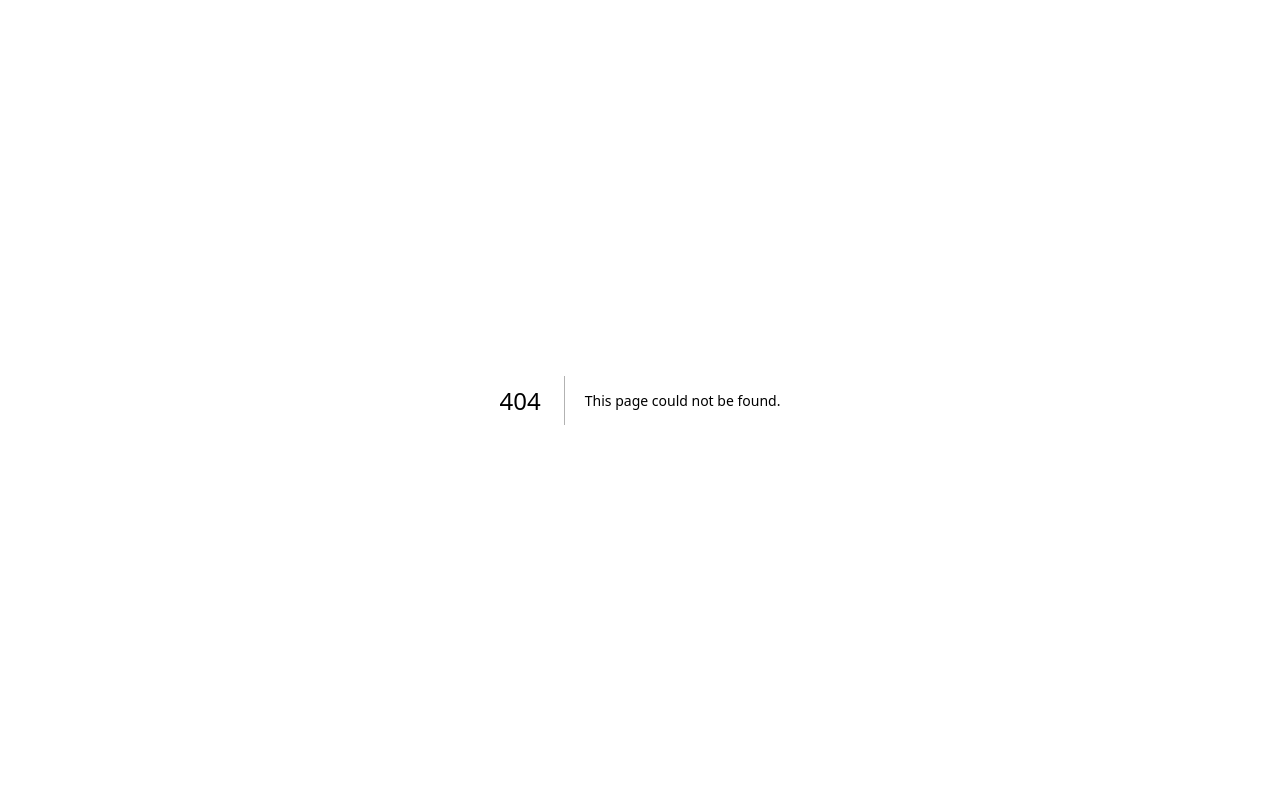
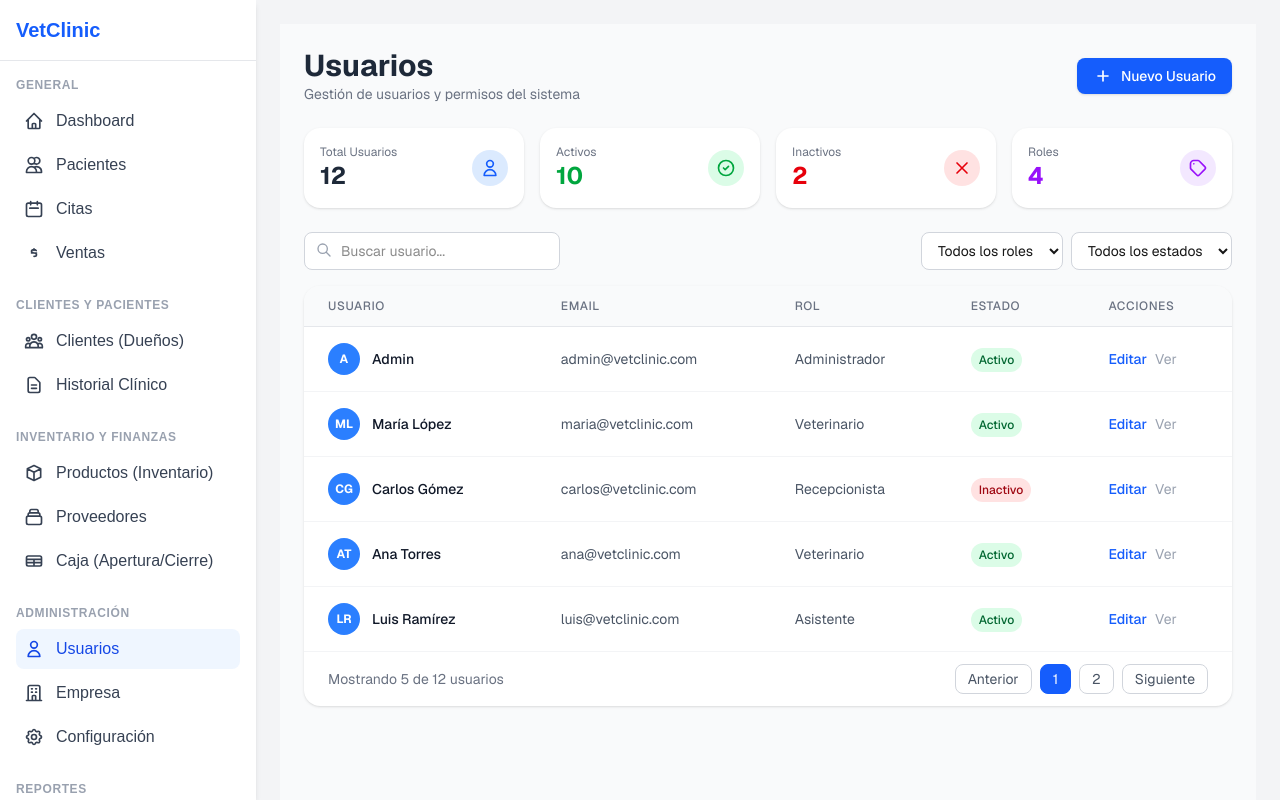
Before and after one commit to jkLion12/Sistema-Veterinaria, a Next.js app: page /home/usuarios in a window 1280 px wide. Before the commit this address had no page. Built offline with nearby package versions, Linux system fonts and the light colour scheme.

Commit message:
implementando la vista usuarios

```diff
--- /dev/null
+++ b/src/app/home/usuarios/page.tsx
@@ -0,0 +1,158 @@
+// src/app/dashboard/usuarios/page.tsx
+export default function UsuariosPage() {
+  // Datos de ejemplo
+  const usuarios = [
+    { id: 1, nombre: 'Admin', email: 'admin@vetclinic.com', rol: 'Administrador', estado: 'Activo', avatar: 'A' },
+    { id: 2, nombre: 'María López', email: 'maria@vetclinic.com', rol: 'Veterinario', estado: 'Activo', avatar: 'ML' },
+    { id: 3, nombre: 'Carlos Gómez', email: 'carlos@vetclinic.com', rol: 'Recepcionista', estado: 'Inactivo', avatar: 'CG' },
+    { id: 4, nombre: 'Ana Torres', email: 'ana@vetclinic.com', rol: 'Veterinario', estado: 'Activo', avatar: 'AT' },
+    { id: 5, nombre: 'Luis Ramírez', email: 'luis@vetclinic.com', rol: 'Asistente', estado: 'Activo', avatar: 'LR' },
+  ];
+
+  return (
+    <div className="min-h-screen bg-gray-50 p-4 md:p-6 font-sans">
+      {/* Encabezado */}
+      <div className="mb-6 flex flex-col sm:flex-row sm:items-center sm:justify-between">
+        <div>
+          <h1 className="text-2xl md:text-3xl font-bold text-gray-800">Usuarios</h1>
+          <p className="text-sm text-gray-500">Gestión de usuarios y permisos del sistema</p>
+        </div>
+        <div className="mt-4 sm:mt-0">
+          <button className="inline-flex items-center rounded-lg bg-blue-600 px-4 py-2 text-sm font-medium text-white shadow hover:bg-blue-700 transition">
+            <svg className="w-5 h-5 mr-2" fill="none" stroke="currentColor" viewBox="0 0 24 24">
+              <path strokeLinecap="round" strokeLinejoin="round" strokeWidth="2" d="M12 6v6m0 0v6m0-6h6m-6 0H6" />
+            </svg>
+            Nuevo Usuario
+          </button>
+        </div>
+      </div>
+
+      {/* Tarjetas de estadísticas */}
+      <div className="grid grid-cols-2 lg:grid-cols-4 gap-4 mb-6">
+        <div className="bg-white rounded-2xl shadow p-4 flex items-center justify-between">
+          <div>
+            <p className="text-xs text-gray-500">Total Usuarios</p>
+            <p className="text-2xl font-bold text-gray-800">12</p>
+          </div>
+          <div className="bg-blue-100 rounded-full p-2">
+            <svg className="w-5 h-5 text-blue-600" fill="none" stroke="currentColor" viewBox="0 0 24 24">
+              <path strokeLinecap="round" strokeLinejoin="round" strokeWidth="2" d="M16 7a4 4 0 11-8 0 4 4 0 018 0zM12 14a7 7 0 00-7 7h14a7 7 0 00-7-7z" />
+            </svg>
+          </div>
+        </div>
+        <div className="bg-white rounded-2xl shadow p-4 flex items-center justify-between">
+          <div>
+            <p className="text-xs text-gray-500">Activos</p>
+            <p className="text-2xl font-bold text-green-600">10</p>
+          </div>
+          <div className="bg-green-100 rounded-full p-2">
+            <svg className="w-5 h-5 text-green-600" fill="none" stroke="currentColor" viewBox="0 0 24 24">
+              <path strokeLinecap="round" strokeLinejoin="round" strokeWidth="2" d="M9 12l2 2 4-4m6 2a9 9 0 11-18 0 9 9 0 0118 0z" />
+            </svg>
+          </div>
+        </div>
+        <div className="bg-white rounded-2xl shadow p-4 flex items-center justify-between">
+          <div>
+            <p className="text-xs text-gray-500">Inactivos</p>
+            <p className="text-2xl font-bold text-red-600">2</p>
+          </div>
+          <div className="bg-red-100 rounded-full p-2">
+            <svg className="w-5 h-5 text-red-600" fill="none" stroke="currentColor" viewBox="0 0 24 24">
+              <path strokeLinecap="round" strokeLinejoin="round" strokeWidth="2" d="M6 18L18 6M6 6l12 12" />
+            </svg>
+          </div>
+        </div>
+        <div className="bg-white rounded-2xl shadow p-4 flex items-center justify-between">
+          <div>
+            <p className="text-xs text-gray-500">Roles</p>
+            <p className="text-2xl font-bold text-purple-600">4</p>
+          </div>
+          <div className="bg-purple-100 rounded-full p-2">
+            <svg className="w-5 h-5 text-purple-600" fill="none" stroke="currentColor" viewBox="0 0 24 24">
+              <path strokeLinecap="round" strokeLinejoin="round" strokeWidth="2" d="M7 7h.01M7 3h5c.512 0 1.024.195 1.414.586l7 7a2 2 0 010 2.828l-7 7a2 2 0 01-2.828 0l-7-7A1.994 1.994 0 013 12V7a4 4 0 014-4z" />
+            </svg>
+          </div>
+        </div>
+      </div>
+
+      {/* Buscador */}
+      <div className="mb-4 flex flex-col sm:flex-row gap-3 items-start sm:items-center justify-between">
+        <div className="relative w-full sm:w-64">
+          <input
+            type="text"
+            placeholder="Buscar usuario..."
+            className="w-full rounded-lg border border-gray-300 bg-white pl-9 pr-3 py-2 text-sm focus:border-blue-500 focus:ring-1 focus:ring-blue-500 outline-none"
+          />
+          <svg className="absolute left-3 top-2.5 w-4 h-4 text-gray-400" fill="none" stroke="currentColor" viewBox="0 0 24 24">
+            <path strokeLinecap="round" strokeLinejoin="round" strokeWidth="2" d="M21 21l-6-6m2-5a7 7 0 11-14 0 7 7 0 0114 0z" />
+          </svg>
+        </div>
+        <div className="flex flex-wrap gap-2">
+          <select className="rounded-lg border border-gray-300 bg-white px-3 py-2 text-sm focus:border-blue-500 focus:ring-1 focus:ring-blue-500 outline-none">
+            <option>Todos los roles</option>
+            <option>Administrador</option>
+            <option>Veterinario</option>
+            <option>Recepcionista</option>
+            <option>Asistente</option>
+          </select>
+          <select className="rounded-lg border border-gray-300 bg-white px-3 py-2 text-sm focus:border-blue-500 focus:ring-1 focus:ring-blue-500 outline-none">
+            <option>Todos los estados</option>
+            <option>Activo</option>
+            <option>Inactivo</option>
+          </select>
+        </div>
+      </div>
+
+      {/* Tabla de usuarios */}
+      <div className="bg-white rounded-2xl shadow overflow-hidden">
+        <div className="overflow-x-auto">
+          <table className="min-w-full divide-y divide-gray-200">
+            <thead className="bg-gray-50">
+              <tr>
+                <th className="px-6 py-3 text-left text-xs font-medium text-gray-500 uppercase tracking-wider">Usuario</th>
+                <th className="px-6 py-3 text-left text-xs font-medium text-gray-500 uppercase tracking-wider">Email</th>
+                <th className="px-6 py-3 text-left text-xs font-medium text-gray-500 uppercase tracking-wider">Rol</th>
+                <th className="px-6 py-3 text-left text-xs font-medium text-gray-500 uppercase tracking-wider">Estado</th>
+                <th className="px-6 py-3 text-left text-xs font-medium text-gray-500 uppercase tracking-wider">Acciones</th>
+              </tr>
+            </thead>
+            <tbody className="bg-white divide-y divide-gray-100">
+              {usuarios.map((user) => (
+                <tr key={user.id} className="hover:bg-gray-50 transition">
+                  <td className="px-6 py-4 whitespace-nowrap">
+                    <div className="flex items-center">
+                      <div className={`h-8 w-8 rounded-full flex items-center justify-center text-white font-bold text-xs mr-3 bg-blue-500`}>
+                        {user.avatar}
+                      </div>
+                      <span className="text-sm font-medium text-gray-900">{user.nombre}</span>
+                    </div>
+                  </td>
+                  <td className="px-6 py-4 whitespace-nowrap text-sm text-gray-600">{user.email}</td>
+                  <td className="px-6 py-4 whitespace-nowrap text-sm text-gray-600">{user.rol}</td>
+                  <td className="px-6 py-4 whitespace-nowrap">
+                    <span className={`px-2 py-1 text-xs font-medium rounded-full ${user.estado === 'Activo' ? 'bg-green-100 text-green-800' : 'bg-red-100 text-red-800'}`}>
+                      {user.estado}
+                    </span>
+                  </td>
+                  <td className="px-6 py-4 whitespace-nowrap text-sm">
+                    <button className="text-blue-600 hover:text-blue-800 mr-2 font-medium">Editar</button>
+                    <button className="text-gray-400 hover:text-gray-600">Ver</button>
+                  </td>
+                </tr>
+              ))}
+            </tbody>
+          </table>
+        </div>
+        <div className="px-6 py-3 border-t border-gray-100 flex items-center justify-between">
+          <span className="text-sm text-gray-500">Mostrando 5 de 12 usuarios</span>
+          <div className="flex space-x-2">
+            <button className="px-3 py-1 border border-gray-300 rounded-lg text-sm text-gray-600 hover:bg-gray-50">Anterior</button>
+            <button className="px-3 py-1 border border-blue-600 rounded-lg text-sm text-white bg-blue-600 hover:bg-blue-700">1</button>
+            <button className="px-3 py-1 border border-gray-300 rounded-lg text-sm text-gray-600 hover:bg-gray-50">2</button>
+            <button className="px-3 py-1 border border-gray-300 rounded-lg text-sm text-gray-600 hover:bg-gray-50">Siguiente</button>
+          </div>
+        </div>
+      </div>
+    </div>
+  );
+}
```
